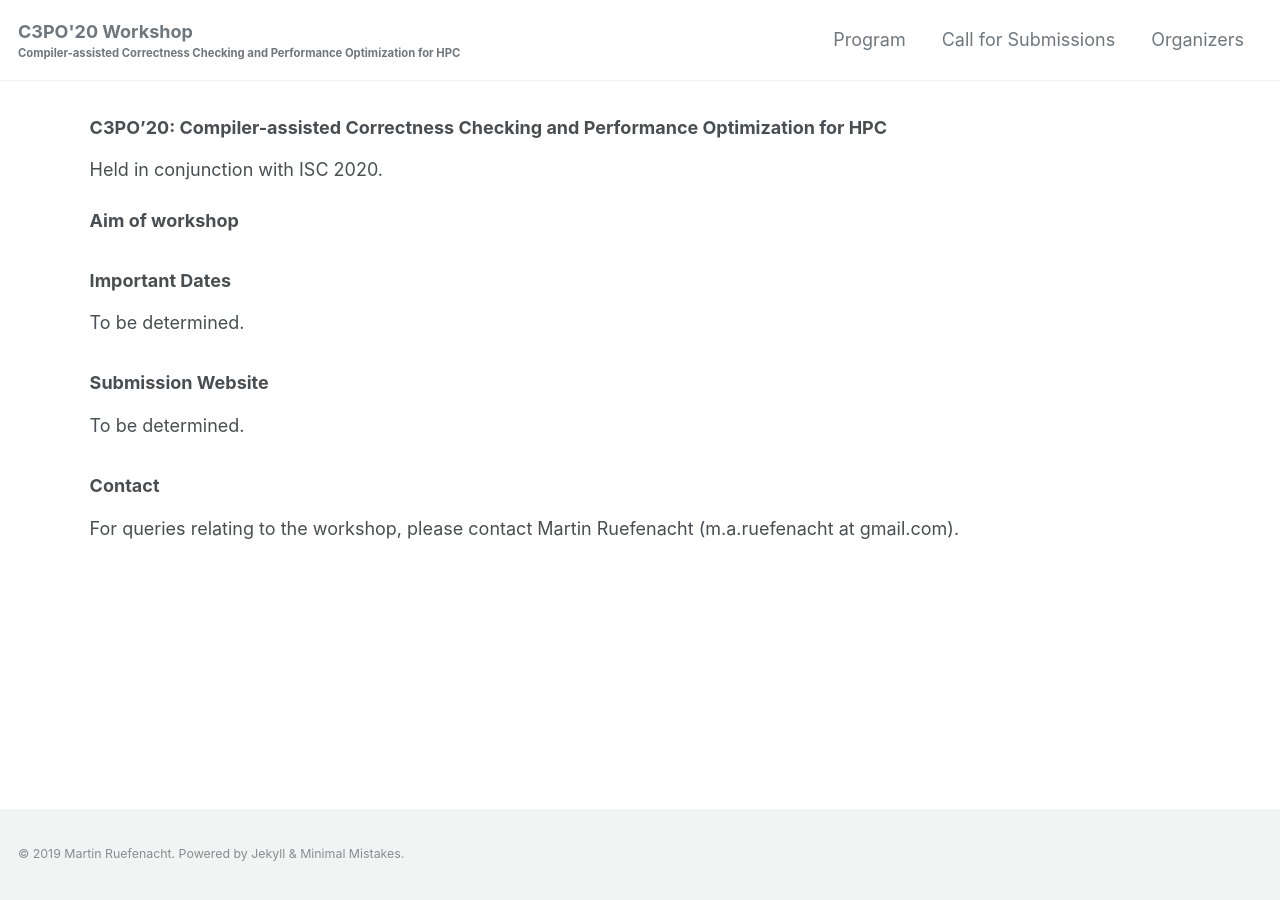
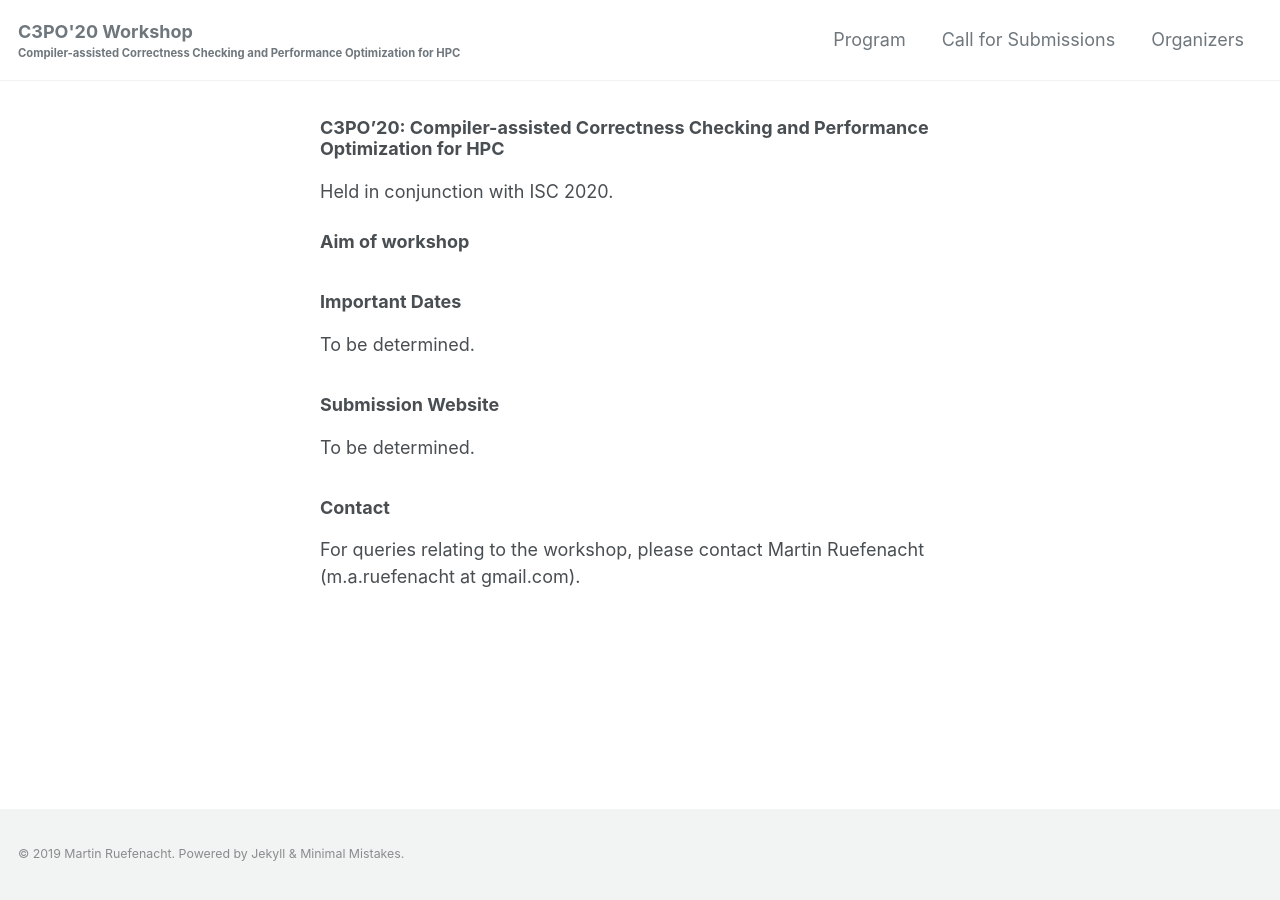
Before and after one commit to c3po-workshop/c3po-workshop.github.io, a Jekyll site: the page built from index.md, in a window 1280 px wide. Built offline with Jekyll 4.4.1, drawn with Linux system fonts in a browser that asks for light colours; cached includes are drawn as plain includes; nearby versions of some CDN libraries; our own code applies the rules of GitHub Pages for plain Markdown files.

Commit message:
Added larger margins

```diff
--- a/_sass/minimal-mistakes/_page.scss
+++ b/_sass/minimal-mistakes/_page.scss
@@ -32,8 +32,8 @@
 
 .initial-content,
 .search-content {
-  margin-left: 7%;
-  margin-right: 7%;
+  margin-left: 25%;
+  margin-right: 25%;
   flex: 1 0 auto;
 }
 
```
